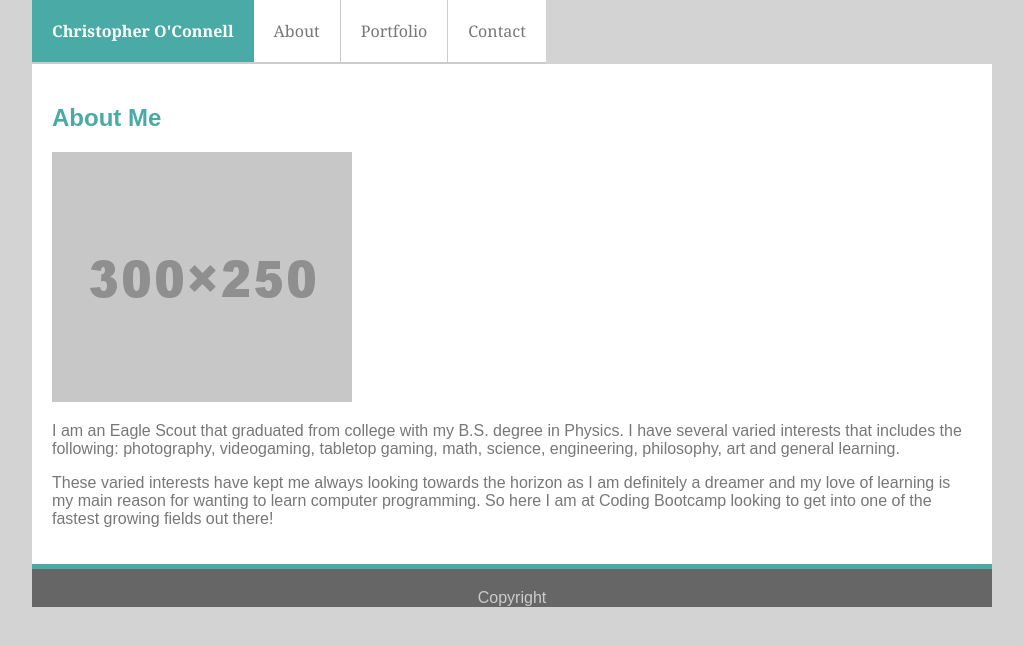
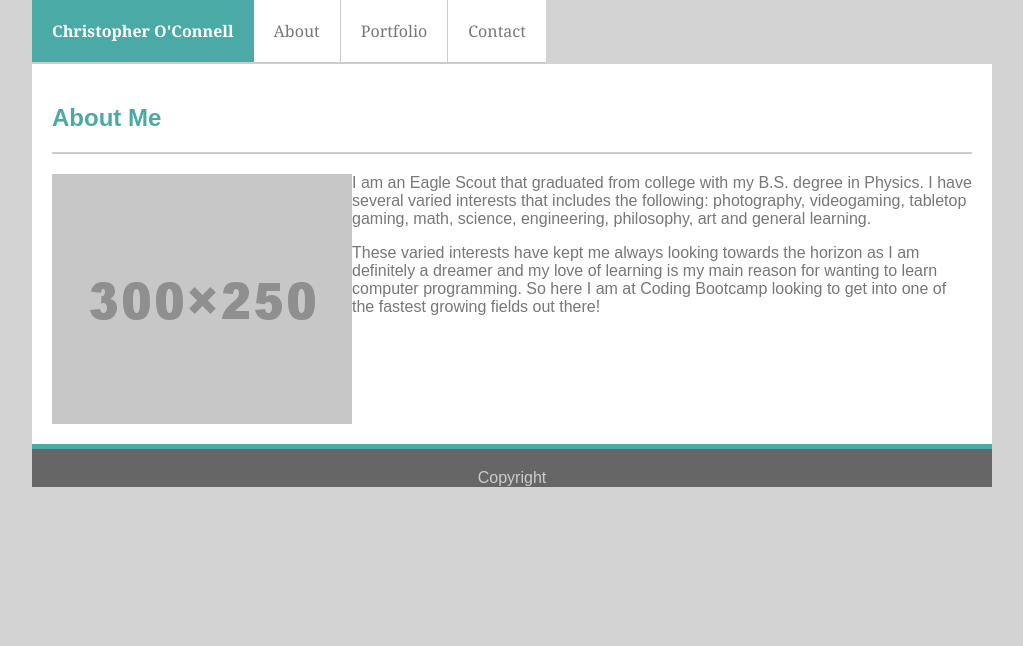
Before and after one commit to ChrisOCEagle/Basic-Portfolio, a plain HTML site: page index.html in a window 1280 px wide. Shown: the whole page, without its empty margins (128-1151 px from the left). Drawn offline with Linux system fonts and the light colour scheme.

Commit message:
most recent update

```diff
--- a/assets/css/style.css
+++ b/assets/css/style.css
@@ -25,7 +25,13 @@ header {
 }
 
 h1 {
+    border-bottom: 2px solid #ccc;
+    padding-bottom: 20px;
     color: #4aaaa5;
+}
+
+img {
+    float: left;
 }
 
 div {
```
